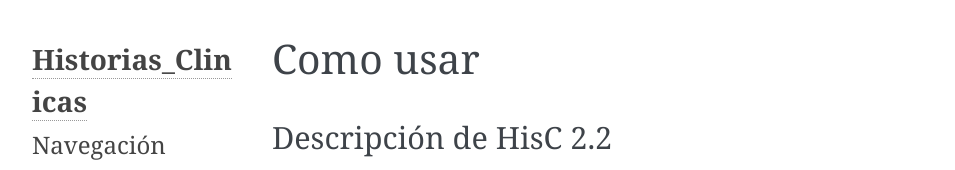
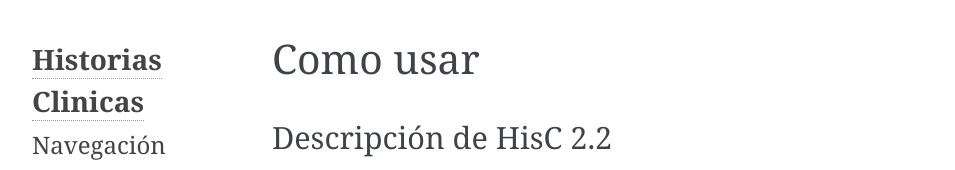
Before and after one commit to carlos8788/manual_intermedio, a plain HTML site: page usage.html in a window 1280 px wide. Shown: the top 170 px of the page, without its empty margins (148-1103 px from the left). Drawn offline with Linux system fonts and the light colour scheme.

Commit message:
Update usage.html

```diff
--- a/usage.html
+++ b/usage.html
@@ -147,7 +147,7 @@
       </div>
       <div class="sphinxsidebar" role="navigation" aria-label="main navigation">
         <div class="sphinxsidebarwrapper">
-<h1 class="logo"><a href="index.html">Historias_Clinicas</a></h1>
+<h1 class="logo"><a href="index.html">Historias   Clinicas</a></h1>
 
 
 
```
